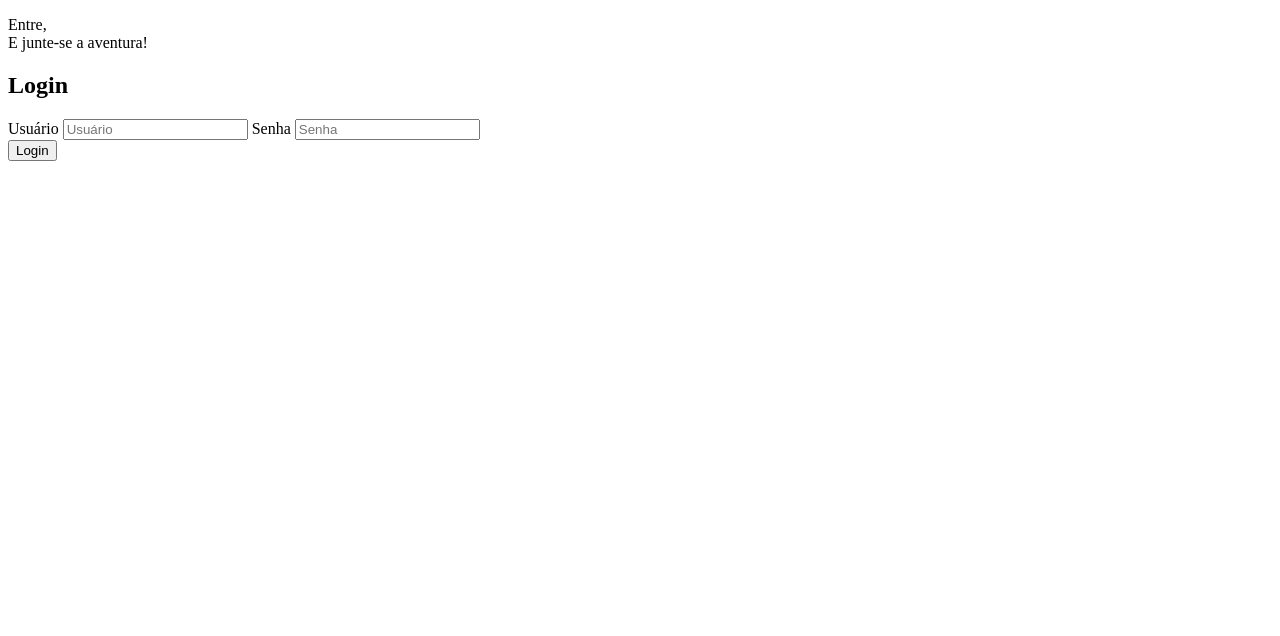
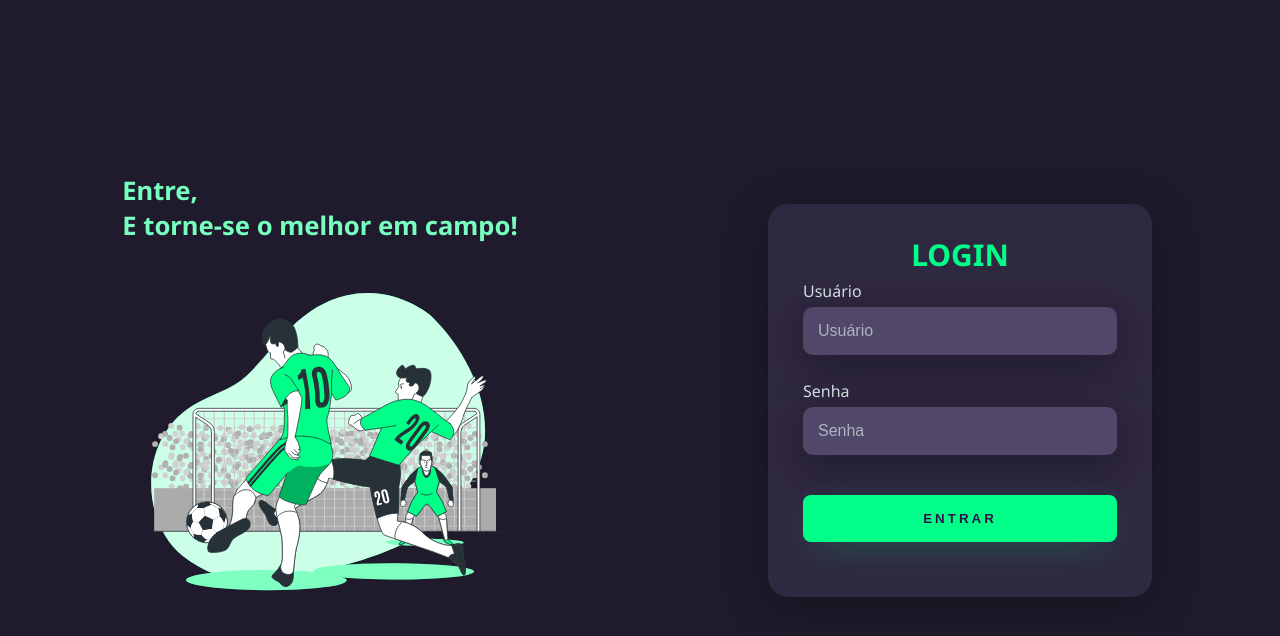
Before and after one commit to MarlonJames99/Login_Football_Game, a plain HTML site: page index.html in a window 1280 px wide. Drawn offline with Linux system fonts and the light colour scheme.

Commit message:
estilização concluída

```diff
--- a/css/styles.css
+++ b/css/styles.css
@@ -0,0 +1,145 @@
+@import url('https://fonts.googleapis.com/css2?family=Noto+Sans:wght@400;700&display=swap');
+
+* {
+    margin: 0;
+    padding: 0;
+}
+
+body * {
+    box-sizing: border-box;
+}
+
+:root {
+    --main-font: 'Noto Sans', sans-serif;
+}
+
+main {
+    width: 100vw;
+    height: 100vh;
+    background-color: #201b2c;
+    display: flex;
+    justify-content: center;
+    align-items: center;
+    font-family: var(--main-font);
+}
+
+main p {
+    color: #77ffc0;
+    font-weight: 800;
+    font-size: 2vw;
+}
+
+main img {
+    width: 30vw;
+}
+
+.left-side {
+    width: 50vw;
+    height: 100vh;
+    display: flex;
+    justify-content: center;
+    align-items: center;
+    flex-direction: column;
+}
+
+.right-side {
+    width: 50vw;
+    height: 100vh;
+    display: flex;
+    justify-content: center;
+    align-items: center;
+}
+
+.login-box {
+    width: 60%;
+    display: flex;
+    justify-content: center;
+    align-items: center;
+    flex-direction: column;
+    padding: 30px 35px;
+    background-color: #2f2841;
+    border-radius: 20px;
+    box-shadow: 0px 10px 40px #00000056;
+}
+
+.login-box h1 {
+    color: #00ff88;
+    font-weight: 800;
+    font-size: 30px;
+    margin: 0;
+    text-transform: uppercase;
+}
+
+.login-form {
+    width: 100%;
+    display: flex;
+    flex-direction: column;
+    align-items: flex-start;
+    justify-content: center;
+    gap: 5px;
+}
+
+.login-form input {
+    width: 100%;
+    border: none;
+    border-radius: 10px;
+    padding: 15px;
+    margin-bottom: 15px;
+    background-color: #514869;
+    color: #f0ffffde;
+    font-size: 12pt;
+    box-shadow: 0px 10px 40px #00000056;
+    outline: none;
+    box-sizing: border-box;
+}
+
+.login-form input::placeholder {
+    color: #f0ffff94;
+}
+
+.login-form label {
+    color: #f0ffffde;
+    margin-top: 5px;
+}
+
+.btn-login {
+    width: 100%;
+    padding: 16px 0px;
+    margin: 25px;
+    border: none;
+    border-radius: 8px;
+    outline: none;
+    text-transform: uppercase;
+    font-weight: 800;
+    letter-spacing: 3px;
+    color: #2b134b;
+    background-color: #00ff88;
+    cursor: pointer;
+    box-shadow: 0px 10px 40px -12px #00ff8052;
+}
+
+@media only screen and (max-width: 950px) {
+    .login-box {
+        width: 85%;
+    }
+}
+
+@media only screen and (max-width: 600px) {
+    main {
+        flex-direction: column;
+    }
+    main p {
+        display: none;
+    }
+    .left-side {
+        width: 100%;
+        height: auto;
+    }
+    .left-side img {
+        width: 70vw;
+    }
+    .right-side {
+        width: 100%;
+        height: auto;
+    }
+}
--- a/index.html
+++ b/index.html
@@ -8,14 +8,15 @@
     <meta name="viewport" content="width=device-width, initial-scale=1.0">
     <meta name="author" content="Marlon James">
     <meta name="description" content="Faça login para continuar.">
-    <title>Fazer Login</title>
+    <title>Entrar em campo</title>
     <link rel="stylesheet" href="./css/styles.css">
 </head>
 
 <body>
     <main>
         <section class="left-side">
-            <p>Entre,<br>E junte-se a aventura!</p>
+            <p>Entre,<br>E torne-se o melhor em campo!</p>
+            <img src="/img/animacao_jogadores_futebol.svg" alt="Meninos jogando futebol">
         </section>
         <section class="right-side">
             <div class="login-box">
@@ -26,7 +27,7 @@
                 <label for="senha">Senha</label>
                 <input type="password" name="senha" placeholder="Senha">
                 </div>
-                <button type="submit" class="btn-login">Login</button>
+                <button type="submit" class="btn-login">Entrar</button>
             </div>
         </section>
     </main>
```
Also changed, not shown: img/animacao_jogadores_futebol.svg (added).
